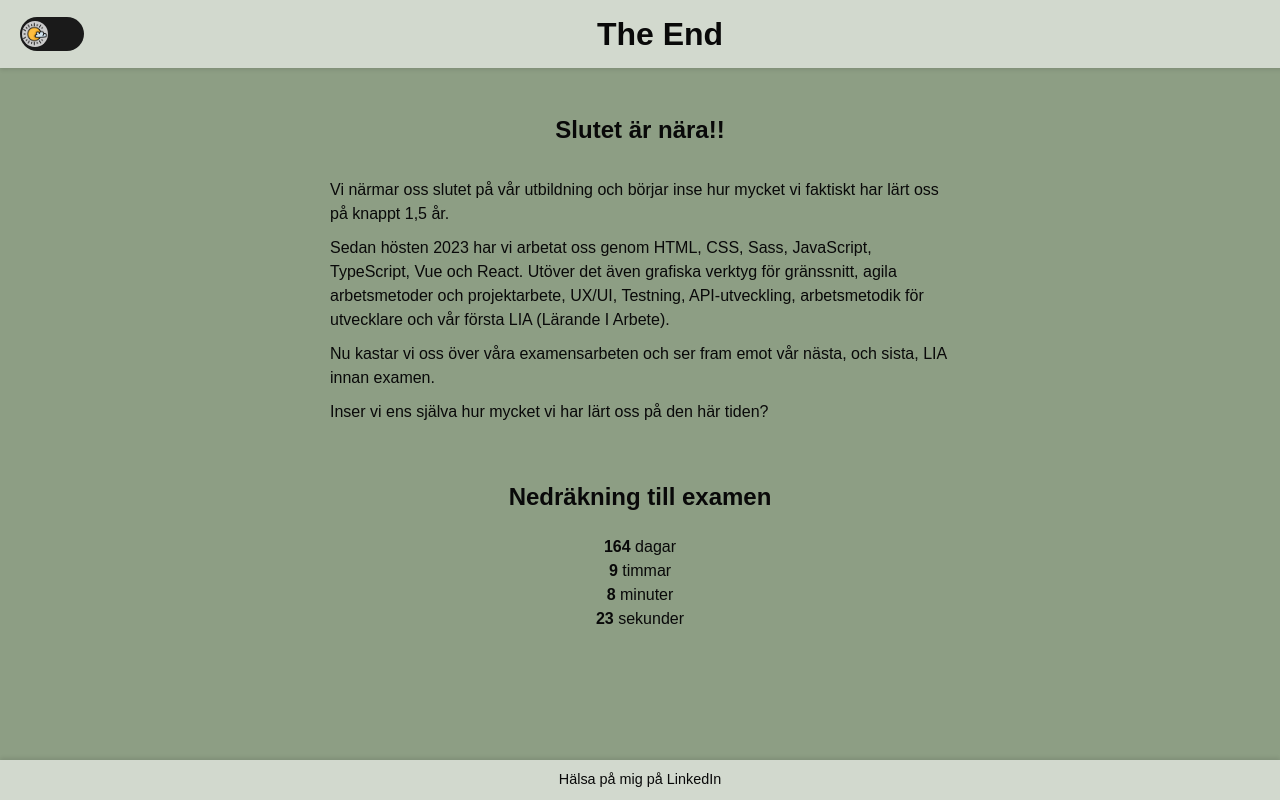
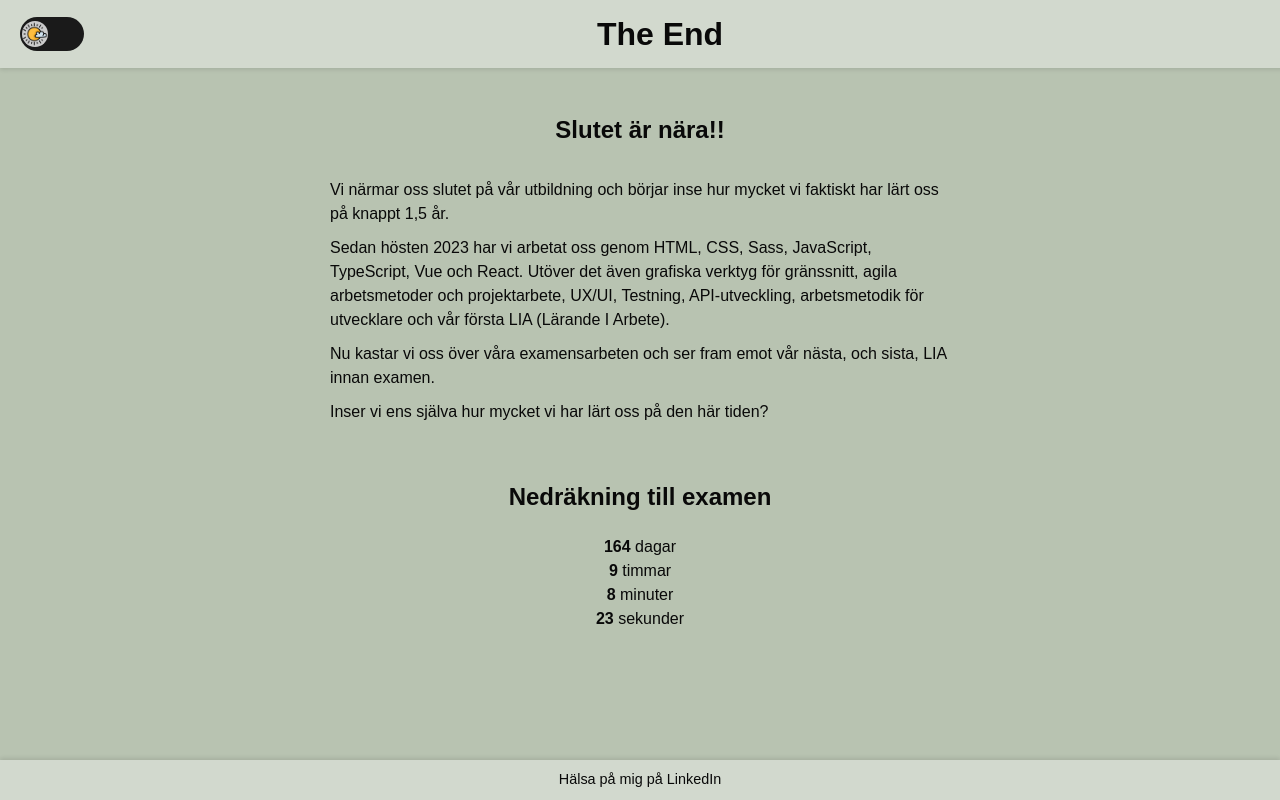
Before and after one commit to annkar73/exam-countdown, a React (Vite) app: page / in a window 1280 px wide. Shown: the top 800 px of the page. Built offline with nearby package versions, Linux system fonts and the light colour scheme.

Commit message:
adjust color

```diff
--- a/src/styles/theme.ts
+++ b/src/styles/theme.ts
@@ -1,9 +1,9 @@
 export const lightTheme = {
   name: "light",
-  background: "#8d9e84",
+  background: "#b8c3b1",
   text: "#090909",
   buttonBackground: "#ffffff",
-  buttonText: "#8d9e84",
+  buttonText: "#b8c3b1",
   buttonHoverBackground: "#42503f",
   buttonHoverText: "#ffffff",
   toggleBg: "#1a1a1a",
@@ -20,7 +20,7 @@ export const darkTheme = {
   buttonText: "#f5f5f5",
   buttonHoverBackground: "#222",
   buttonHoverText: "#ffffff",
-  toggleBg: "#8d9e84",
+  toggleBg: "#b8c3b1",
   toggleHandle: "#ccc",
   headerBg: "#3f3f2f", // Mörk bakgrund för headern
   headerText: "#ffffff", // Textfärg för headern
```
